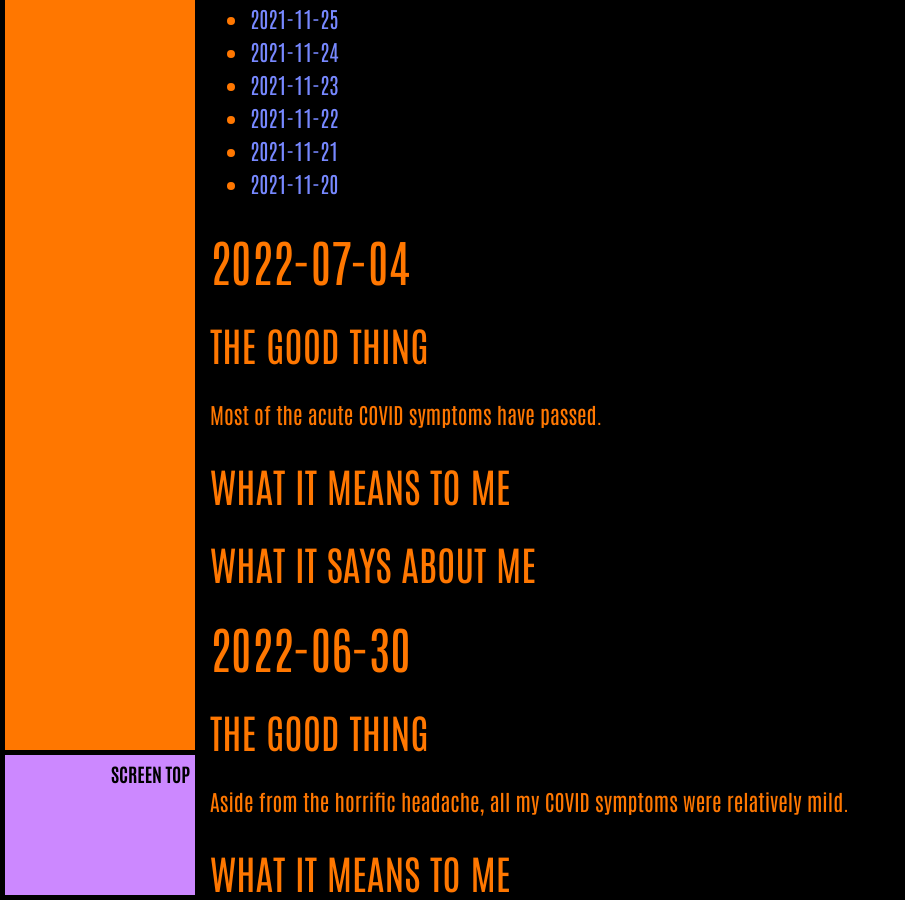
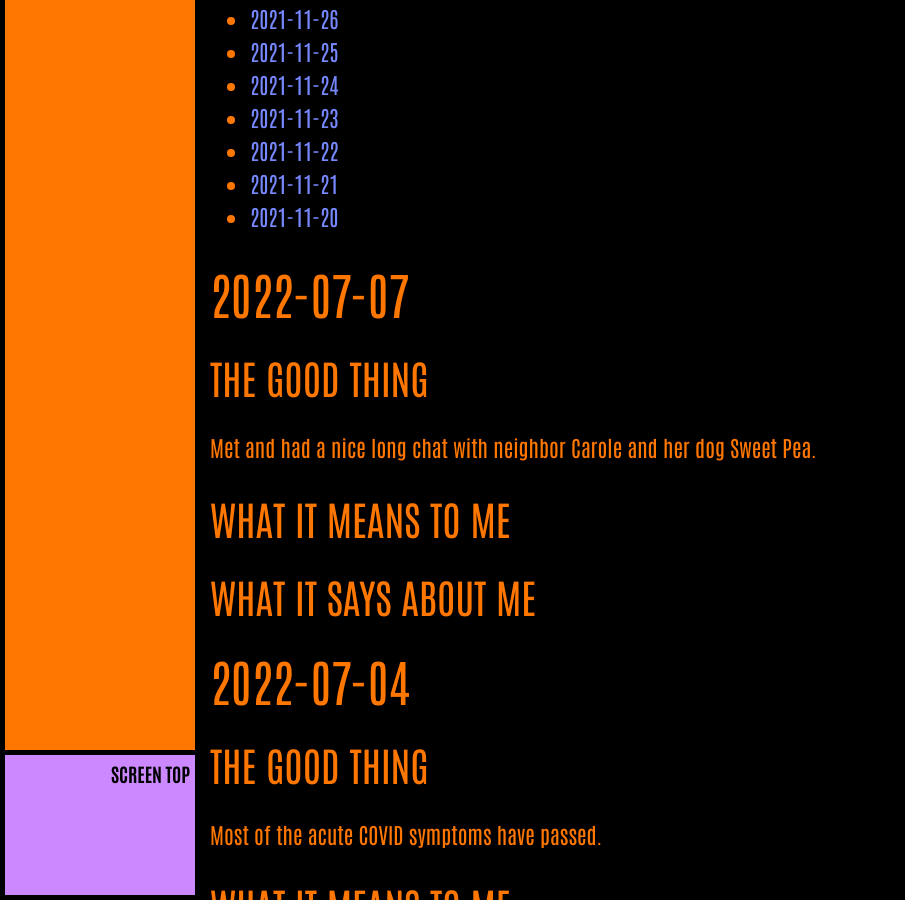
Before and after one commit to ArthurZey/arthurzey.github.io, a Jekyll site: the page built from _pages/one-good-thing.md, in a window 1280 px wide and 900 px high, scrolled down 4873 px. Shown: the whole window, without its empty margins (0-905 px from the left). Built offline with Jekyll 4.4.1, drawn with Linux system fonts in a browser that asks for light colours; some of the changed text lies outside the part shown.

Commit message:
added stub for 2022-07-07

```diff
--- a/_pages/one-good-thing.md
+++ b/_pages/one-good-thing.md
@@ -12,6 +12,15 @@
 * TOC
 {:toc}
 {::options toc_levels="2" /}
+
+## 2022-07-07
+### The Good Thing
+Met and had a nice long chat with neighbor Carole and her dog Sweet Pea.
+### What It Means to Me
+
+### What It Says about Me
+
+
 
 ## 2022-07-04
 ### The Good Thing
```
Also changed, not shown: other parts of _pages/one-good-thing.md (+1 -1 lines).
